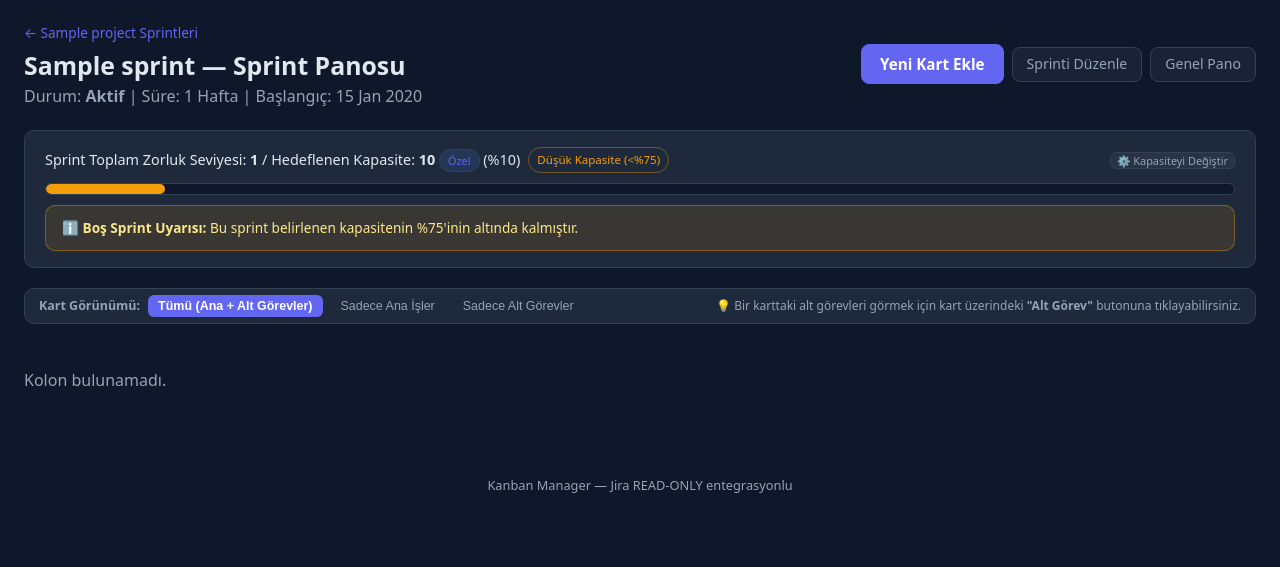
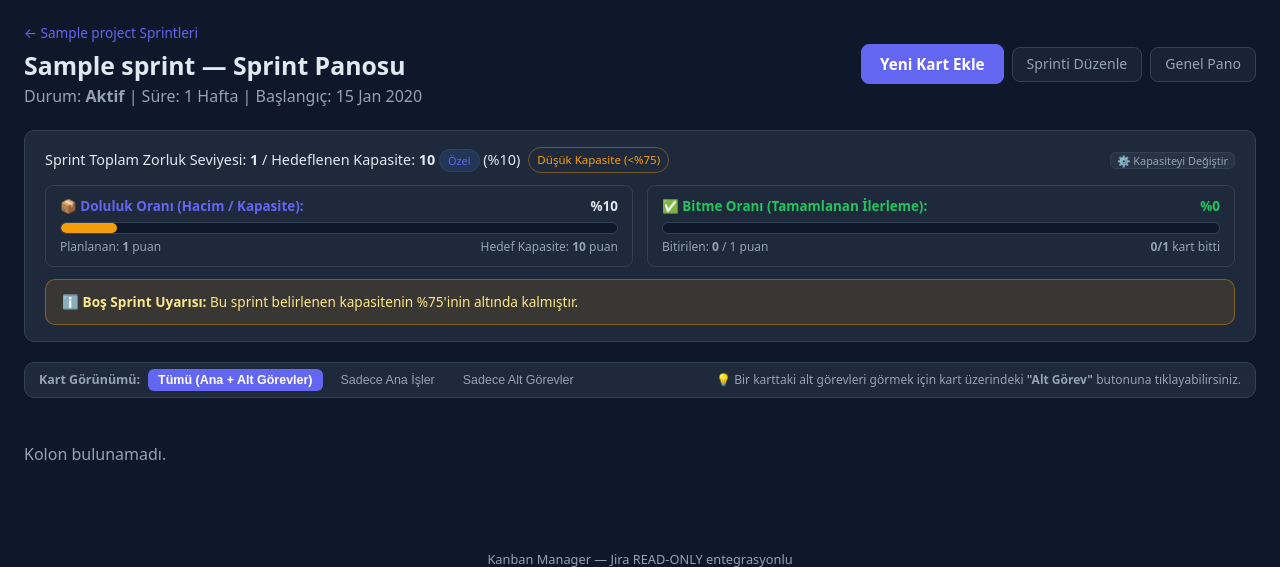
Before and after one commit to engintalay/kanbanProjectManager, a Django app: page /projects/1/sprints/1/board/ in a window 1280 px wide. Shown: the part 56-623 px from the top of the page. Run offline with Django 5.2, Linux system fonts and the light colour scheme; a user stored in the database is signed in; tables that the repository leaves empty hold one stand-in row (values such as "Sample post"); data that the repository does not hold is empty.

Commit message:
feat: show distinct colors for sprint load vs completion ratio (KPM-T3)

```diff
--- a/kanbanapp/models.py
+++ b/kanbanapp/models.py
@@ -353,6 +353,43 @@ class Sprint(models.Model):
     @property
     def is_over_capacity(self):
         return self.capacity_percentage > 100
+
+    @property
+    def completed_cards(self):
+        """Cards in this sprint whose column signifies completion."""
+        done_keywords = ("done", "tamamlandı", "tamamlandi", "bitti", "closed", "kapalı", "kapali", "resolved", "çözüldü", "cozuldu")
+        return [c for c in self.cards.select_related("column") if any(k in c.column.name.lower() for k in done_keywords)]
+
+    @property
+    def completed_cards_count(self):
+        return len(self.completed_cards)
+
+    @property
+    def total_cards_count(self):
+        return self.cards.count()
+
+    @property
+    def completed_difficulty(self):
+        """Sum of difficulty_level for completed cards in this sprint."""
+        return sum(c.difficulty_level or 0 for c in self.completed_cards)
+
+    @property
+    def completion_percentage(self):
+        """Bitme / Tamamlanma Oranı (0 - 100)."""
+        if self.total_difficulty > 0:
+            return round((self.completed_difficulty / self.total_difficulty) * 100)
+        if self.total_cards_count > 0:
+            return round((self.completed_cards_count / self.total_cards_count) * 100)
+        return 0
+
+    @property
+    def load_progress_class(self):
+        """Doluluk oranı için CSS sınıfı: Yeşil ASLA kullanılmaz (Mavi/Sarı/Kırmızı)."""
+        if self.is_over_capacity:
+            return "progress-load-danger"
+        elif self.is_under_capacity:
+            return "progress-load-warn"
+        return "progress-load-normal"
 
 
 class KanbanCard(models.Model):
--- a/kanbanapp/static/css/style.css
+++ b/kanbanapp/static/css/style.css
@@ -624,6 +624,12 @@ input:focus, select:focus { outline: none; border-color: var(--primary); }
 .progress-ok { background: var(--ok); }
 .progress-warn { background: var(--warn); }
 .progress-danger { background: var(--danger); }
+/* Sprint Doluluk Oranı (Kapasite Yükü): Yeşil ASLA kullanılmaz */
+.progress-load-normal { background: #3b82f6; }
+.progress-load-warn { background: #f59e0b; }
+.progress-load-danger { background: #ef4444; }
+/* Sprint Bitme / Tamamlanma Oranı: Yeşil */
+.progress-completion { background: #10b981; }
 
 /* Blocked Alert */
 .alert-box {
--- a/kanbanapp/templates/kanbanapp/sprint_board.html
+++ b/kanbanapp/templates/kanbanapp/sprint_board.html
@@ -25,7 +25,7 @@
   <div class="capacity-info">
     <div style="display:flex; align-items:center; gap:8px; flex-wrap:wrap;">
       <span>Sprint Toplam Zorluk Seviyesi: <strong>{{ sprint.total_difficulty }}</strong> / Hedeflenen Kapasite: <strong>{{ sprint.default_capacity }}</strong>{% if sprint.has_custom_capacity %} <span class="badge" style="font-size:0.68rem; background:rgba(59,130,246,0.15); color:var(--primary);" title="Serbest girilen sayısal kapasite">Özel</span>{% endif %} (%{{ sprint.capacity_percentage }})</span>
-      <span class="badge {% if sprint.is_over_capacity %}badge-warn{% elif sprint.is_under_capacity %}badge-warn{% else %}badge-ok{% endif %}">
+      <span class="badge {% if sprint.is_over_capacity %}badge-warn{% elif sprint.is_under_capacity %}badge-warn{% else %}badge-primary{% endif %}" style="{% if not sprint.is_over_capacity and not sprint.is_under_capacity %}background:rgba(59,130,246,0.15); color:var(--primary);{% endif %}">
         {% if sprint.is_over_capacity %}Kapasite Aşımı{% elif sprint.is_under_capacity %}Düşük Kapasite (<%75){% else %}Normal Seviye{% endif %}
       </span>
     </div>
@@ -33,17 +33,50 @@
     <a href="{% url 'sprint_edit' project.id sprint.id %}?next={{ request.get_full_path|urlencode }}" class="btn-ghost btn-xs" title="Sprint Kapasitesini ve Ayarlarını Düzenle">⚙️ Kapasiteyi Değiştir</a>
     {% endif %}
   </div>
-  <div class="progress-container">
-    <div class="progress-bar {% if sprint.is_over_capacity %}progress-danger{% elif sprint.is_under_capacity %}progress-warn{% else %}progress-ok{% endif %}"
-         style="width: {% if sprint.capacity_percentage > 100 %}100{% else %}{{ sprint.capacity_percentage }}{% endif %}%;">
+
+  <!-- Doluluk Oranı ve Bitme Oranı Ayrı Göstergeleri (KPM-T3) -->
+  <div style="display:grid; grid-template-columns: repeat(auto-fit, minmax(280px, 1fr)); gap:14px; margin-top:12px;">
+    <!-- 1. Doluluk Oranı (Mavi/Sarı/Kırmızı - Yeşil ASLA kullanılmaz) -->
+    <div class="meter-panel" style="background:var(--card-bg, #1e293b); padding:10px 14px; border-radius:8px; border:1px solid var(--border);">
+      <div style="display:flex; justify-content:space-between; align-items:center; font-size:0.84rem; margin-bottom:6px;">
+        <span style="font-weight:600; color:var(--primary);">📦 Doluluk Oranı (Hacim / Kapasite):</span>
+        <span style="font-weight:700;">%{{ sprint.capacity_percentage }}</span>
+      </div>
+      <div class="progress-container" title="Doluluk: %{{ sprint.capacity_percentage }}">
+        <div class="progress-bar {{ sprint.load_progress_class }}"
+             style="width: {% if sprint.capacity_percentage > 100 %}100{% else %}{{ sprint.capacity_percentage }}{% endif %}%;">
+        </div>
+      </div>
+      <div style="font-size:0.75rem; color:var(--muted); margin-top:4px; display:flex; justify-content:space-between;">
+        <span>Planlanan: <strong>{{ sprint.total_difficulty }}</strong> puan</span>
+        <span>Hedef Kapasite: <strong>{{ sprint.default_capacity }}</strong> puan</span>
+      </div>
+    </div>
+
+    <!-- 2. Bitme Oranı (Yeşil - Tamamlanma Başarısı) -->
+    <div class="meter-panel" style="background:var(--card-bg, #1e293b); padding:10px 14px; border-radius:8px; border:1px solid var(--border);">
+      <div style="display:flex; justify-content:space-between; align-items:center; font-size:0.84rem; margin-bottom:6px;">
+        <span style="font-weight:600; color:var(--ok);">✅ Bitme Oranı (Tamamlanan İlerleme):</span>
+        <span style="font-weight:700; color:var(--ok);">%{{ sprint.completion_percentage }}</span>
+      </div>
+      <div class="progress-container" title="Bitme Oranı: %{{ sprint.completion_percentage }}">
+        <div class="progress-bar progress-completion"
+             style="width: {% if sprint.completion_percentage > 100 %}100{% else %}{{ sprint.completion_percentage }}{% endif %}%;">
+        </div>
+      </div>
+      <div style="font-size:0.75rem; color:var(--muted); margin-top:4px; display:flex; justify-content:space-between;">
+        <span>Bitirilen: <strong>{{ sprint.completed_difficulty }}</strong> / {{ sprint.total_difficulty }} puan</span>
+        <span><strong>{{ sprint.completed_cards_count }}/{{ sprint.total_cards_count }}</strong> kart bitti</span>
+      </div>
     </div>
   </div>
+
   {% if sprint.is_over_capacity %}
-  <div class="alert-box alert-danger" style="margin-top:10px; margin-bottom:0; font-size:0.85rem;">
+  <div class="alert-box alert-danger" style="margin-top:12px; margin-bottom:0; font-size:0.85rem;">
     ⚠️ <strong>Aşım Uyarısı:</strong> Bu sprint, {% if sprint.has_custom_capacity %}belirlenen kapasite hedefini{% else %}geçmiş sprint ortalama kapasitesini{% endif %} (%{{ sprint.capacity_percentage }}) aşmıştır.
   </div>
   {% elif sprint.is_under_capacity %}
-  <div class="alert-box alert-warn" style="margin-top:10px; margin-bottom:0; font-size:0.85rem;">
+  <div class="alert-box alert-warn" style="margin-top:12px; margin-bottom:0; font-size:0.85rem;">
     ℹ️ <strong>Boş Sprint Uyarısı:</strong> Bu sprint {% if sprint.has_custom_capacity %}belirlenen kapasitenin{% else %}kapasitenin{% endif %} %75'inin altında kalmıştır.
   </div>
   {% endif %}
--- a/kanbanapp/views.py
+++ b/kanbanapp/views.py
@@ -2026,6 +2026,7 @@ def report_view(request, project_id):
         sprint_data.append({
             "name": s.name,
             "total_difficulty": s.total_difficulty,
+            "completed_difficulty": s.completed_difficulty,
             "default_capacity": s.default_capacity,
         })
 
```
Also changed, not shown: kanbanapp/templates/kanbanapp/dashboard.html (+22 -6 lines), kanbanapp/templates/kanbanapp/reports.html (+11 -6 lines), kanbanapp/templates/kanbanapp/sprints.html (+28 -5 lines), kanbanapp/tests.py (+58 -0 lines).
